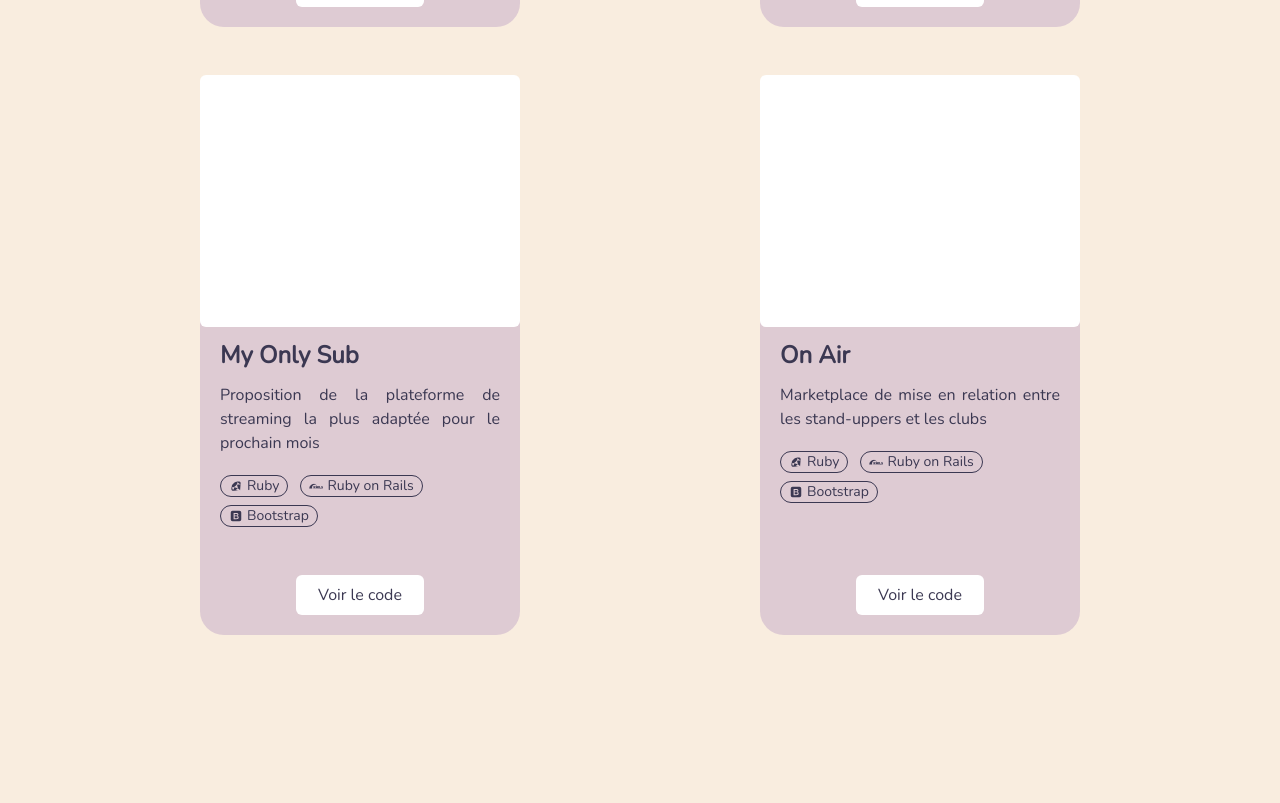
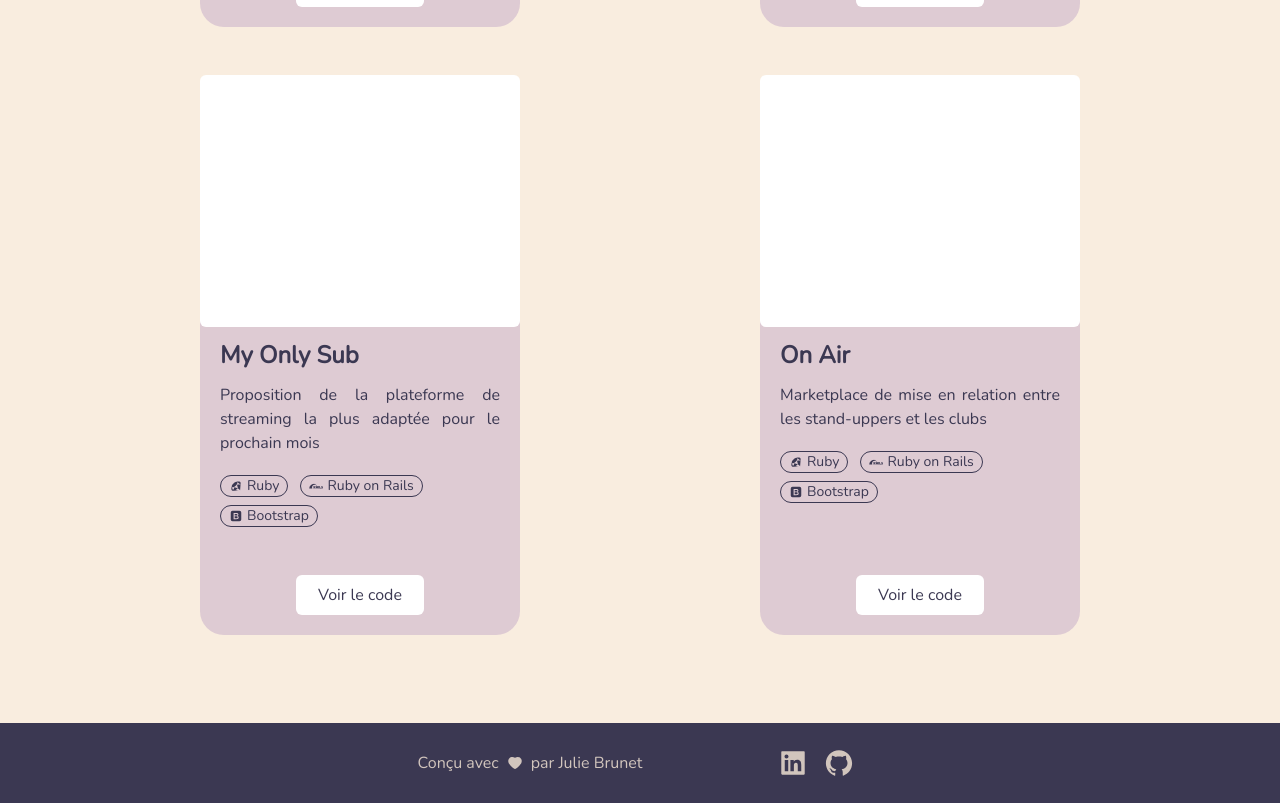
Before and after one commit to jlbrunet/portfolio, a React (Create React App) app: page / in a window 1280 px wide. Shown: the part 2337-3140 px from the top of the page. Before the commit the page ends 2996 px from the top, so only its background shows below. Built offline with nearby package versions, Linux system fonts and the light colour scheme.

Commit message:
ok footer

```diff
--- a/src/Components/Footer.js
+++ b/src/Components/Footer.js
@@ -1,8 +1,14 @@
 import React from 'react';
+import { AiFillHeart, AiFillLinkedin, AiFillGithub } from 'react-icons/ai'
 
 const Footer = () => {
   return (
-    <div>
+    <div className='w-full h-20 mt-16 text-beige bg-violet m-auto flex justify-center '>
+      <div className='flex items-center mx-16'>Conçu avec <div className='mx-2'>{<AiFillHeart />}</div> par Julie Brunet</div>
+      <div className='flex items-center mx-16'>
+        <button className='text-3xl mx-2'><a href="https://www.linkedin.com/in/jbrunet-pro" target="_blank" rel="noreferrer"><AiFillLinkedin /></a></button>
+        <button className='text-3xl mx-2'><a href="https://github.com/jlbrunet" target="_blank" rel="noreferrer"><AiFillGithub /></a></button>
+      </div>
     </div>
   );
 }
```
